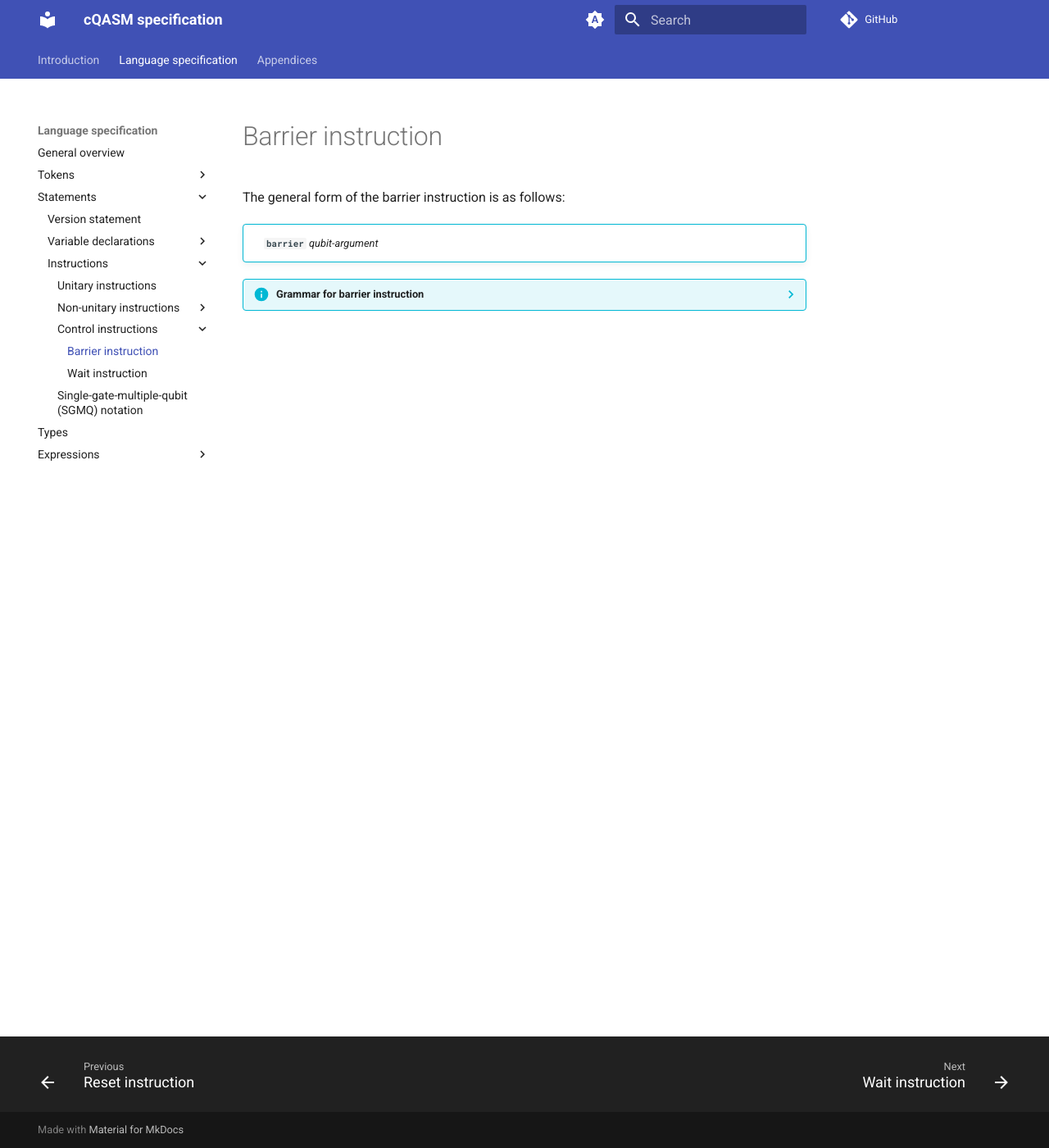
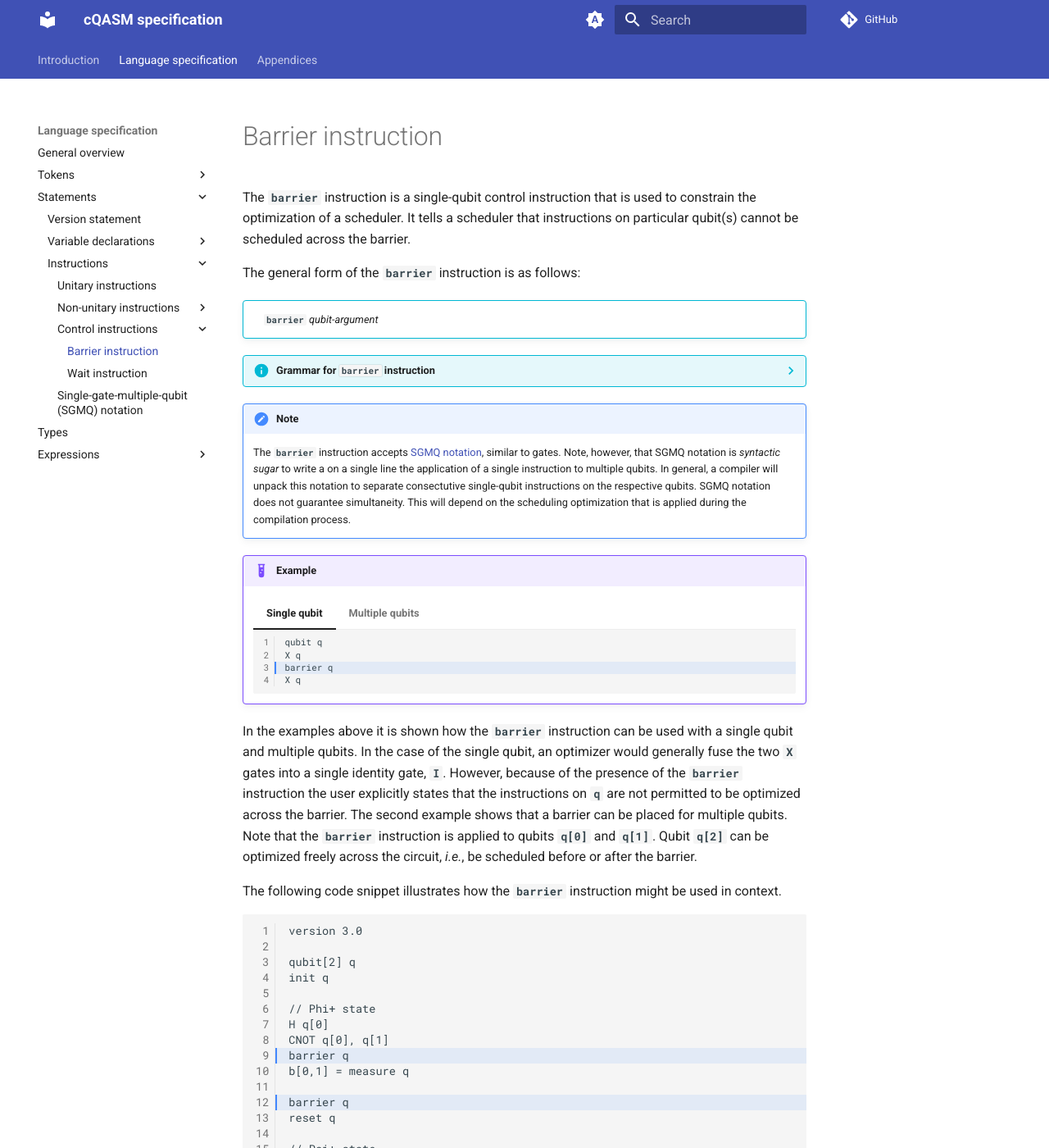
Before and after one commit to QuTech-Delft/cQASM-spec, an MkDocs documentation site: the page built from docs/language_specification/statements/instructions/control_instructions/barrier_instruction.md, in a window 1280 px wide and 1400 px high. Shown: the whole window at 82% size. Built offline with MkDocs 1.6.1 and Material for MkDocs 9.7.7, drawn with Linux system fonts in a browser that asks for light colours; comment, search, counter and statistics services are not loaded; the version menu is left out; some of the changed text lies outside the part shown.

Commit message:
Add documentation of barrier instruction.

````diff
--- a/docs/language_specification/statements/instructions/control_instructions/barrier_instruction.md
+++ b/docs/language_specification/statements/instructions/control_instructions/barrier_instruction.md
@@ -1,10 +1,14 @@
-The general form of the barrier instruction is as follows:
+The **`barrier`** instruction is a single-qubit control instruction
+that is used to constrain the optimization of a scheduler.
+It tells a scheduler that instructions on particular qubit(s) cannot be scheduled across the barrier.
+
+The general form of the **`barrier`** instruction is as follows:
 
 !!! info ""
 
     &emsp;**`barrier`** _qubit-argument_
 
-??? info "Grammar for barrier instruction"
+??? info "Grammar for **`barrier`** instruction"
 
     _barrier-instruction_:
     &emsp; __`barrier`__ _qubit-argument_
@@ -18,3 +22,75 @@
 
     _qubit-index_:
     &emsp; _index_
+
+!!! note
+
+    The **`barrier`** instruction accepts
+    [SGMQ notation](../single-gate-multiple-qubit-notation.md), similar to gates.
+    Note, however, that SGMQ notation is _syntactic sugar_ to write a on a single line
+    the application of a single instruction to multiple qubits.
+    In general, a compiler will unpack this notation to separate consectutive
+    single-qubit instructions on the respective qubits.
+    SGMQ notation does not guarantee simultaneity.
+    This will depend on the scheduling optimization that is applied during the compilation process.
+
+!!! example
+
+    === "Single qubit"
+
+        ```linenums="1", hl_lines="3"
+        qubit q
+        X q
+        barrier q
+        X q
+        ```
+
+    === "Multiple qubits"
+
+        ```linenums="1", hl_lines="3"
+        qubit[3] q
+        X q[0]
+        barrier q[0, 1]
+        H q[0]
+        X q[2]
+        H q[1]
+        ```
+
+In the examples above it is shown how the **`barrier`** instruction can be used with a single qubit and multiple qubits.
+In the case of the single qubit,
+an optimizer would generally fuse the two **`X`** gates into a single identity gate, **`I`**.
+However, because of the presence of the **`barrier`** instruction the user explicitly states that the instructions on
+**`q`** are not permitted to be optimized across the barrier.
+The second example shows that a barrier can be placed for multiple qubits.
+Note that the **`barrier`** instruction is applied to qubits **`q[0]`** and **`q[1]`**.
+Qubit **`q[2]`** can be optimized freely across the circuit, _i.e._, be scheduled before or after the barrier.
+
+The following code snippet illustrates how the **`barrier`** instruction might be used in context.
+
+```linenums="1", hl_lines="9 12 19"
+version 3.0
+
+qubit[2] q
+init q
+
+// Phi+ state
+H q[0]
+CNOT q[0], q[1]
+barrier q
+b[0,1] = measure q
+
+barrier q
+reset q
+
+// Psi+ state
+H q[0]
+X q[1]
+CNOT q[0], q[1]
+barrier q
+b[2, 3] = measure q
+```
+
+In the above code snippet, the $\Phi_{+}$ and $\Psi_{+}$ Bell states are generated and measured, successively.
+The **`barrier`** instruction is used to guarantee that the **`measure`** instruction is scheduled _after_ the
+respective states have been generated.
+Moreover, an extra **`barrier`** instruction is used to separate the generation and measurement of the two Bell states.
````
Also changed, not shown: docs/language_specification/general_overview.md (+4 -0 lines), docs/language_specification/statements/instructions/control_instructions/wait_instruction.md (+7 -2 lines), docs/language_specification/statements/instructions/non_unitary_instructions/init_instruction.md (+46 -9 lines), docs/language_specification/statements/instructions/non_unitary_instructions/measure_instruction.md (+4 -4 lines), docs/language_specification/statements/instructions/non_unitary_instructions/reset_instruction.md (+11 -11 lines).
